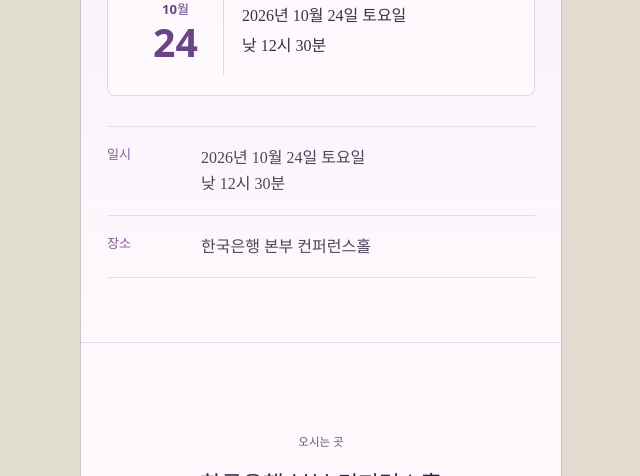
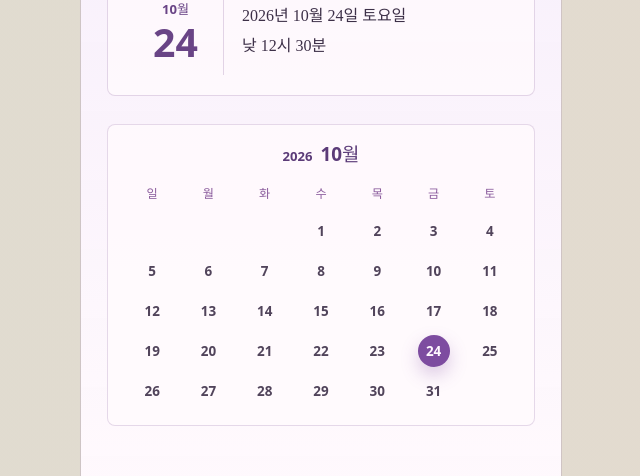
Before and after one commit to jewonj0620/wedding_invitation, a React (Vite) app: page / in a window 1280 px wide. Shown: the part 1560-2036 px from the top of the page, without its empty margins (319-959 px from the left). Built offline with nearby package versions, Linux system fonts and the light colour scheme.

Commit message:
replace repeated details with calendar

```diff
--- a/src/App.css
+++ b/src/App.css
@@ -276,31 +276,76 @@
   margin: 0;
 }
 
-.info-list {
-  margin: 30px 0 0;
-  border-top: 1px solid rgba(94, 62, 126, 0.14);
+.wedding-calendar {
+  margin-top: 28px;
+  padding: 20px 16px 18px;
+  background: rgba(255, 250, 253, 0.82);
+  border: 1px solid rgba(126, 83, 152, 0.2);
+  border-radius: 8px;
 }
 
-.info-list div {
-  display: grid;
-  grid-template-columns: 76px 1fr;
-  gap: 18px;
-  padding: 18px 0;
-  border-bottom: 1px solid rgba(94, 62, 126, 0.14);
+.wedding-calendar__header {
+  display: flex;
+  justify-content: center;
+  align-items: baseline;
+  gap: 8px;
+  color: #5b3b78;
+  font-family: var(--sans);
 }
 
-.info-list dt {
-  font-family: var(--sans);
+.wedding-calendar__header span {
   font-size: 0.82rem;
   font-weight: 800;
-  color: #8a5b9c;
 }
 
-.info-list dd {
-  margin: 0;
+.wedding-calendar__header strong {
+  font-size: 1.18rem;
+  line-height: 1;
+  font-weight: 900;
+}
+
+.wedding-calendar__weekdays,
+.wedding-calendar__days {
+  display: grid;
+  grid-template-columns: repeat(7, 1fr);
+  justify-items: center;
+}
+
+.wedding-calendar__weekdays {
+  margin-top: 18px;
+  color: #8a5b9c;
+  font-family: var(--sans);
+  font-size: 0.76rem;
+  font-weight: 900;
+}
+
+.wedding-calendar__days {
+  row-gap: 8px;
+  margin-top: 12px;
   color: #51445b;
-  line-height: 1.6;
-  word-break: keep-all;
+  font-family: var(--sans);
+  font-size: 0.84rem;
+  font-weight: 700;
+}
+
+.wedding-calendar__days span {
+  display: inline-flex;
+  justify-content: center;
+  align-items: center;
+  width: 32px;
+  height: 32px;
+  border-radius: 999px;
+}
+
+.wedding-calendar__days .is-empty {
+  visibility: hidden;
+}
+
+.wedding-calendar__days .is-wedding-day {
+  color: #fff8ff;
+  font-weight: 900;
+  background: #7d4ca0;
+  box-shadow: 0 8px 18px rgba(125, 76, 160, 0.28);
 }
 
 .venue {
@@ -702,11 +747,6 @@
     padding: 18px 16px;
   }
 
-  .info-list div {
-    grid-template-columns: 64px 1fr;
-    gap: 14px;
-  }
-
   .host-columns {
     gap: 8px;
   }
--- a/src/App.jsx
+++ b/src/App.jsx
@@ -192,20 +192,39 @@ function App() {
           </div>
         </div>
 
-        <dl className="info-list">
-          <div>
-            <dt>일시</dt>
-            <dd>
-              {ceremony.date}
-              <br />
-              {ceremony.time}
-            </dd>
+        <div className="wedding-calendar" aria-label="2026년 10월 달력">
+          <div className="wedding-calendar__header">
+            <span>2026</span>
+            <strong>10월</strong>
           </div>
-          <div>
-            <dt>장소</dt>
-            <dd>{ceremony.venue}</dd>
+          <div className="wedding-calendar__weekdays" aria-hidden="true">
+            <span>일</span>
+            <span>월</span>
+            <span>화</span>
+            <span>수</span>
+            <span>목</span>
+            <span>금</span>
+            <span>토</span>
           </div>
-        </dl>
+          <div className="wedding-calendar__days">
+            {Array.from({ length: 3 }, (_, index) => (
+              <span className="is-empty" key={`empty-${index}`} />
+            ))}
+            {Array.from({ length: 31 }, (_, index) => {
+              const day = index + 1
+
+              return (
+                <span
+                  className={day === 24 ? 'is-wedding-day' : ''}
+                  aria-label={day === 24 ? '2026년 10월 24일 예식일' : undefined}
+                  key={day}
+                >
+                  {day}
+                </span>
+              )
+            })}
+          </div>
+        </div>
       </section>
 
       <section className="venue section" aria-labelledby="venue-title">
```
